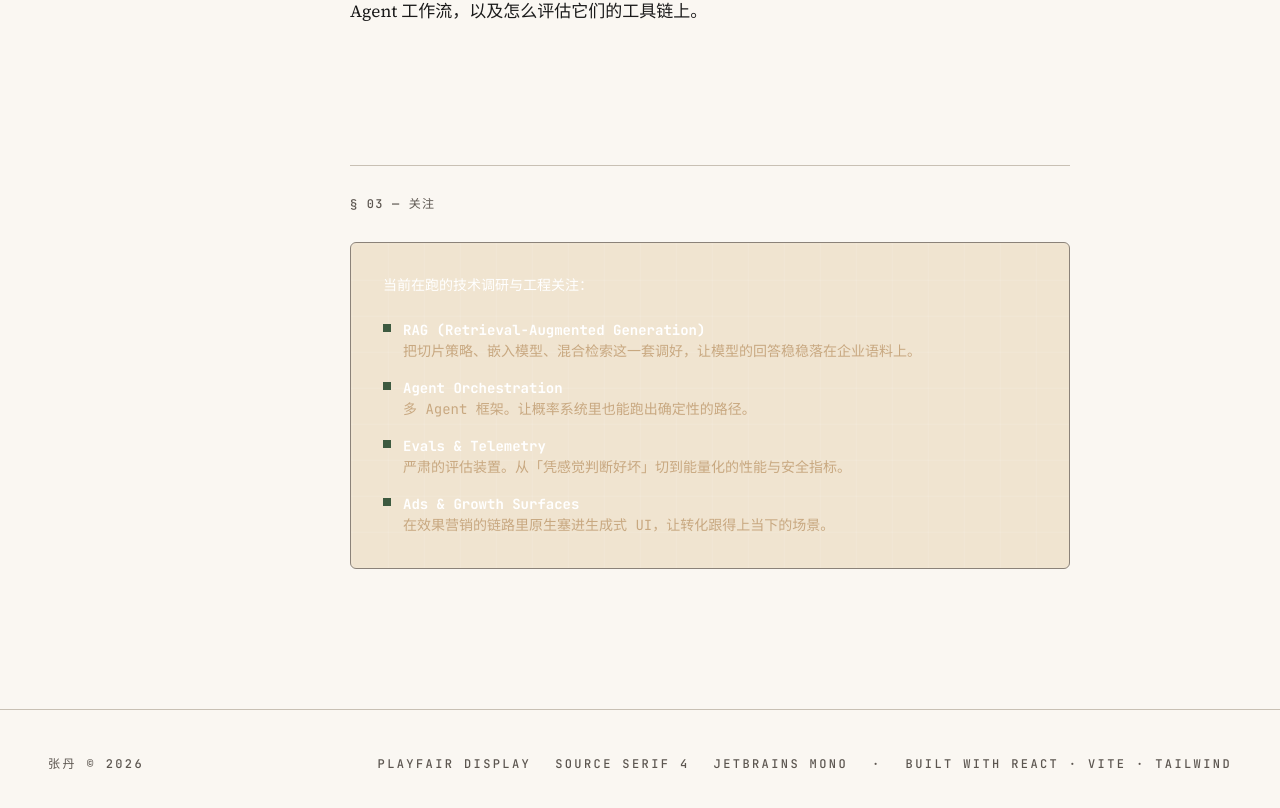
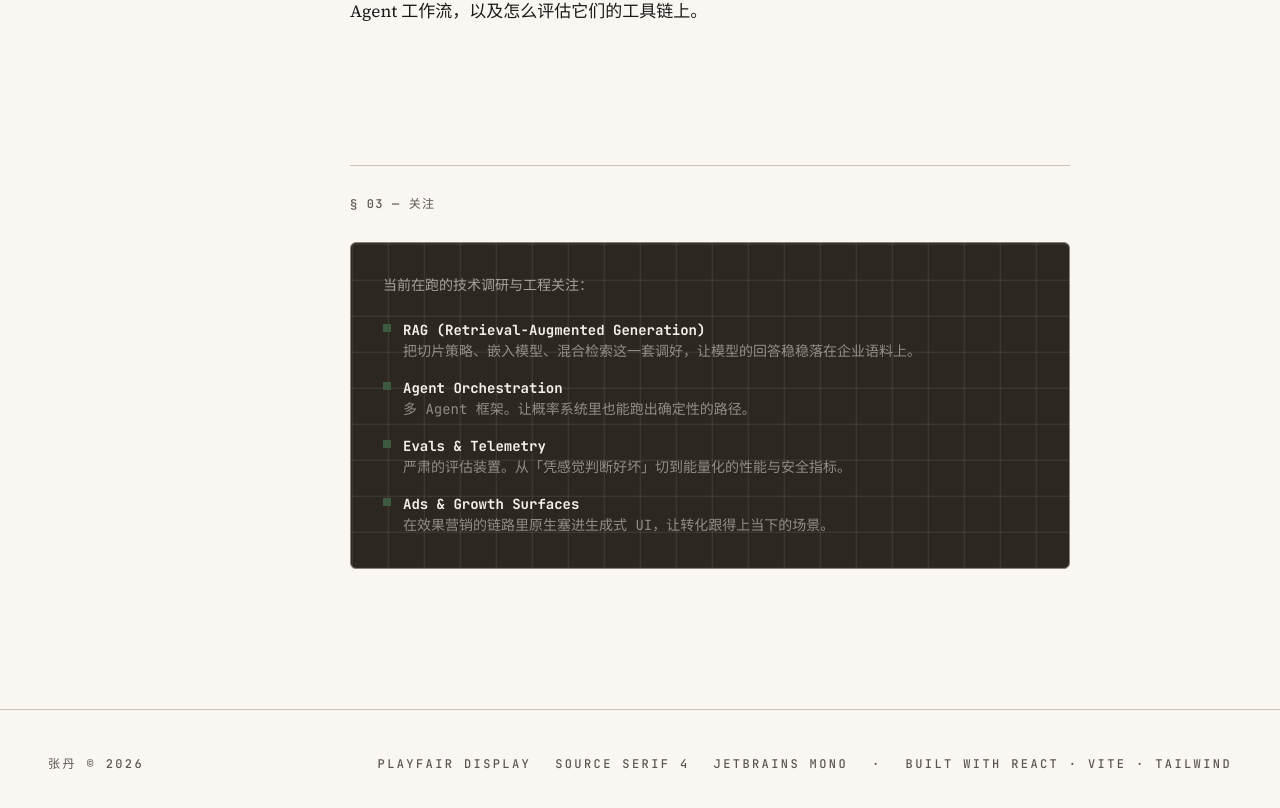
Before and after one commit to zhangdaman/zhangdaman.github.io, a React (Vite) app: page /about in a window 1280 px wide. Shown: the part 1210-2018 px from the top of the page. Built offline with nearby package versions, Linux system fonts and the light colour scheme; a web font is replaced by a local one.

Commit message:
about: restore dark terminal card for focus section

```diff
--- a/src/pages/About.tsx
+++ b/src/pages/About.tsx
@@ -70,23 +70,23 @@ export default function About() {
               {t.about.focusKicker}
             </h2>
 
-            <div className="bg-tertiary-container border border-outline rounded-[6px] relative overflow-hidden">
+            <div className="bg-inverse-surface border border-outline rounded-[6px] relative overflow-hidden">
               <div className="absolute inset-0">
                 <ShapeGrid
                   shape="square"
                   direction="diagonal"
                   speed={0.3}
                   squareSize={36}
-                  borderColor="rgba(255, 255, 255, 0.07)"
-                  hoverFillColor="rgba(157, 66, 47, 0.6)"
+                  borderColor="rgba(255, 255, 255, 0.06)"
+                  hoverFillColor="rgba(201, 123, 114, 0.5)"
                   hoverTrailAmount={6}
                 />
               </div>
               <div className="relative z-10 p-8 pointer-events-none">
-                <p className="font-mono-ui text-mono-ui mb-6 text-on-tertiary">
+                <p className="font-mono-ui text-mono-ui mb-6 text-inverse-on-surface opacity-60">
                   {t.about.focusIntro}
                 </p>
-                <ul className="font-mono-ui text-mono-ui space-y-4 text-surface-variant">
+                <ul className="font-mono-ui text-mono-ui space-y-4">
                   {t.about.focusItems.map((it) => (
                     <li key={it.title} className="flex items-start">
                       <span
@@ -94,8 +94,8 @@ export default function About() {
                         className="mr-3 mt-1 block w-2 h-2 bg-secondary flex-shrink-0"
                       />
                       <div>
-                        <strong className="text-on-tertiary block">{it.title}</strong>
-                        <span className="text-tertiary-fixed-dim">{it.desc}</span>
+                        <strong className="text-inverse-on-surface block">{it.title}</strong>
+                        <span className="text-inverse-on-surface opacity-50">{it.desc}</span>
                       </div>
                     </li>
                   ))}
```
